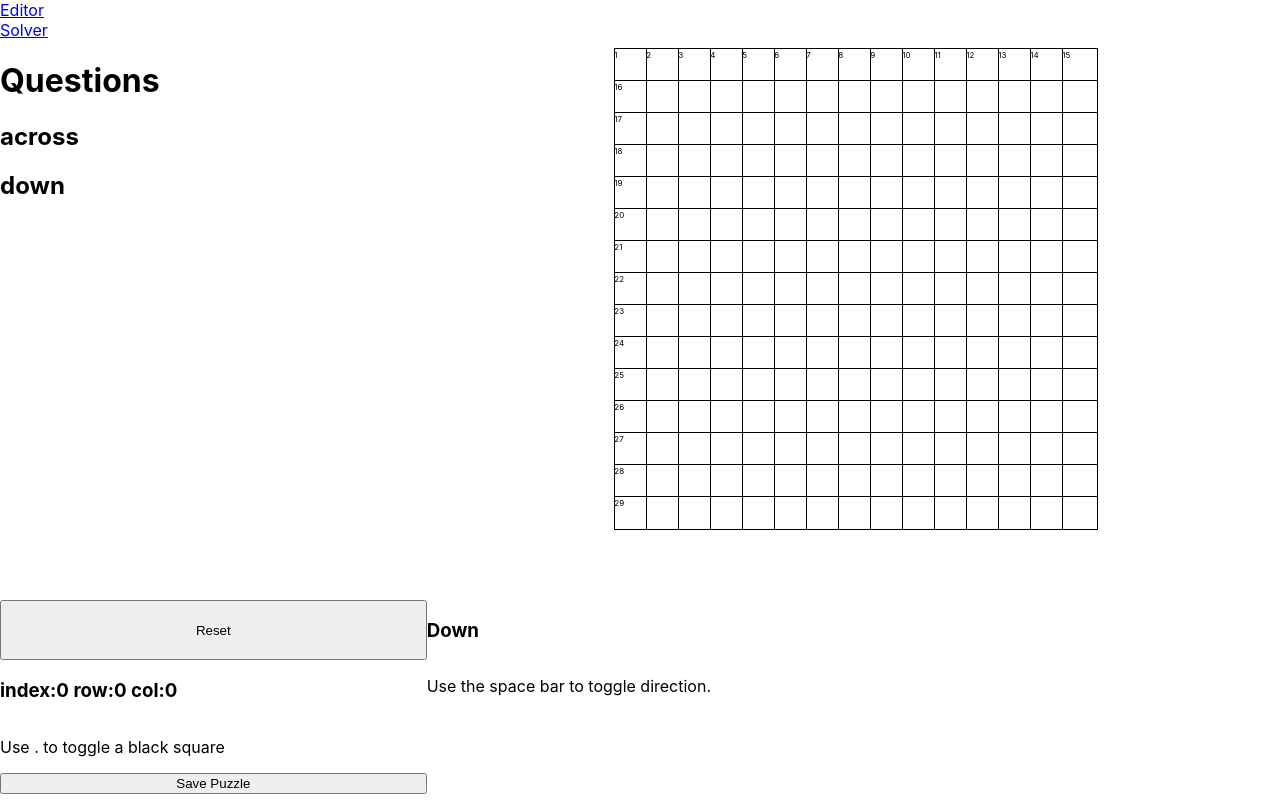
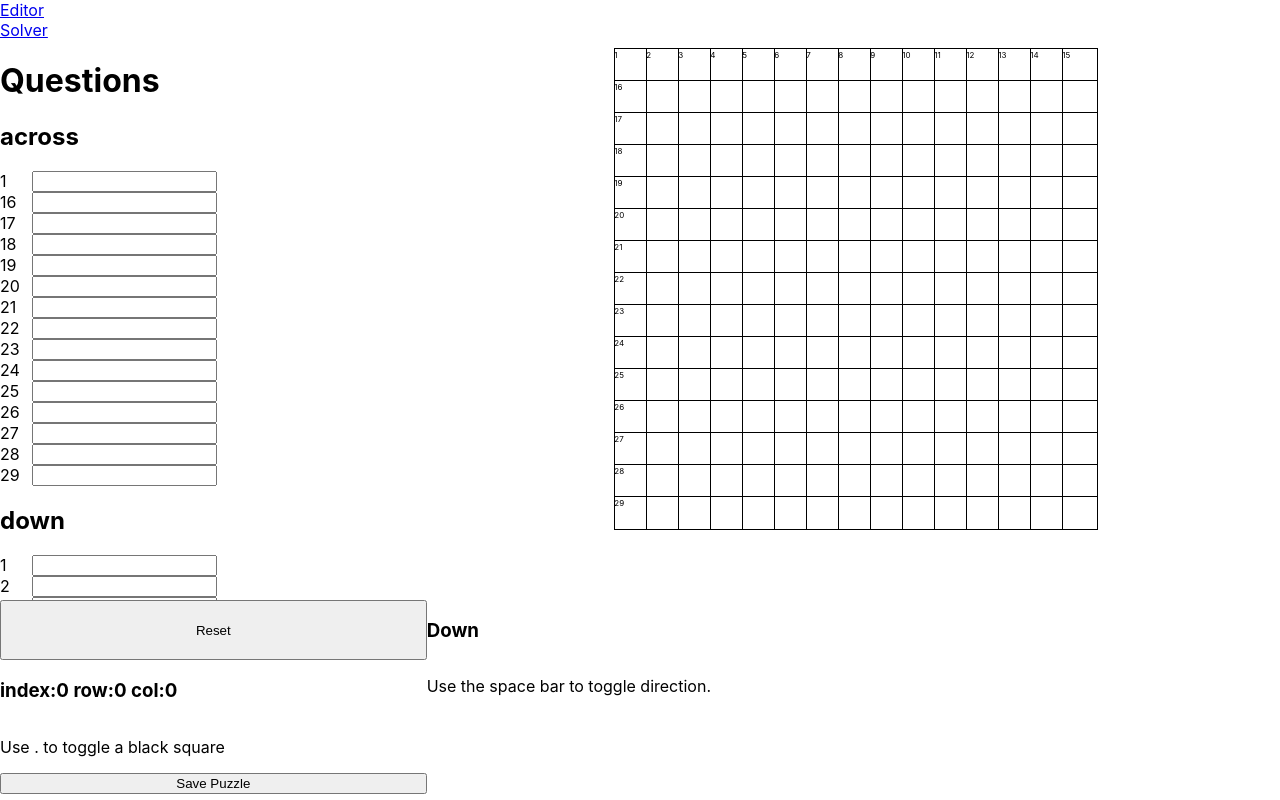
Before and after one commit to poozipotti/crooswordmaker, a React (Create React App) app: page /edit in a window 1280 px wide. Built offline with nearby package versions, Linux system fonts and the light colour scheme.

Commit message:
added input's to questions

```diff
--- a/src/components/Crossword/Editor.tsx
+++ b/src/components/Crossword/Editor.tsx
@@ -1,5 +1,5 @@
 import React, { useReducer } from "react";
-import Crossword, { Box, Questions } from "./Crossword";
+import Crossword, { Box, Questions, Question } from "./Crossword";
 
 export interface EditorState {
   boxes: Box[];
@@ -7,19 +7,41 @@ export interface EditorState {
   questions: Questions;
 }
 
-const initialState: EditorState = {
-  boxes: new Array(15 * 15)
-    .fill({ char: "", label: undefined })
-    .map((elem, i) => {
+const initialBoxes = () =>
+  new Array(15 * 15).fill({ char: "", label: undefined }).map((elem, i) => {
     if (i < 15) {
       return { ...elem, label: i + 1 };
     } else if (i % 15 === 0) {
       return { ...elem, label: i / 15 + 15 };
     }
     return elem;
-    }),
+  });
+const getQuestions = (boxes: Box[], questions: Questions) => {
+  return boxes.reduce(
+    (questionMap, elem, i) =>
+      elem.label
+        ? {
+            ...questionMap,
+            [elem.label]: {
+              down:
+                i < 15 || boxes[i - 15].char === "."
+                  ? questions[elem.label]?.down || ""
+                  : undefined,
+              across:
+                i % 15 === 0 || boxes[i - 1].char === "."
+                  ? questions[elem.label]?.across || ""
+                  : undefined
+            }
+          }
+        : questionMap,
+    {}
+  );
+};
+
+const initialState: EditorState = {
+  boxes: initialBoxes(),
   lastChanged: 0,
-  questions: {}
+  questions: getQuestions(initialBoxes(), {})
 };
 
 export type EditorActions =
@@ -33,9 +55,13 @@ export type EditorActions =
     }
   | {
       type: "RESET";
+    }
+  | {
+      type: "UPDATE_QUESTION";
+      payload: { [questionNumber: number]: Question };
     };
 
-function reducer(state: EditorState, action: EditorActions) {
+const reducer = (state: EditorState, action: EditorActions) => {
   switch (action.type) {
     case "SET_LETTER":
       const { index, newVal } = action.payload;
@@ -64,10 +90,15 @@ function reducer(state: EditorState, action: EditorActions) {
       };
     case "RESET":
       return initialState;
+    case "UPDATE_QUESTION":
+      return {
+        ...state,
+        questions: { ...state.questions, ...action.payload }
+      };
     default:
       throw new Error();
   }
-}
+};
 
 const updateLabels = (boxes: Box[]) => {
   let count = 1;
@@ -82,53 +113,63 @@ const updateLabels = (boxes: Box[]) => {
   );
 };
 
-const getQuestions = (boxes: Box[], questions: Questions) => {
-  return boxes.reduce(
-    (questionMap, elem, i) =>
-      elem.label
-        ? {
-            ...questionMap,
-            [elem.label]: {
-              down:
-                i < 15 || boxes[i - 15].char === "."
-                  ? /*questions[elem.label]?.down ||*/ `${
-                      15 - Math.floor(i / 15)
-                    }`
-                  : undefined,
-              across:
-                i % 15 === 0 || boxes[i - 1].char === "."
-                  ? /*questions[elem.label]?.across ||*/ 15 - (i % 15)
-                  : undefined
+const QuestionContainer: React.FC<{
+  question: Questions;
+  across: boolean;
+  dispatch: React.Dispatch<EditorActions>;
+}> = ({ question, across, dispatch }) => {
+  const [questionNumber, fullQuestion] = Object.entries(question)[0];
+  const questionText =
+    across ? fullQuestion.accross : fullQuestion.down;
+  return (
+    <div style={{ display: "flex", width: "100%" }}>
+      <div style={{ width: "2rem" }}>{questionNumber}</div>
+      <input
+        value={questionText}
+        onChange={e => {
+          dispatch({
+            type: "UPDATE_QUESTION",
+            payload: {
+              [questionNumber]: {
+                across: across ? e.target.value : fullQuestion.across,
+                down: !across ? e.target.value : fullQuestion.down
               }
             }
-        : questionMap,
-    {}
+          });
+        }}
+      />
+    </div>
   );
 };
 
-const QuestionContainer: React.FC<{ questions: Questions }> = ({
-  questions
-}) => (
+const QuestionsContainer: React.FC<{
+  questions: Questions;
+  dispatch: React.Dispatch<EditorActions>;
+}> = ({ questions, dispatch }) => (
   <div style={{ height: "70vh", overflow: "scroll" }}>
     <h1> Questions</h1>
     <h2> across </h2>
     <div>
       {Object.entries(questions)
-        .filter(([, question]) => question.across)
+        .filter(([, question]) => question.across !== undefined)
         .map(([questionNumber, question]) => (
-          <div key={`A${questionNumber}`}>{`${questionNumber}. ${
-            question.across || ""
-          }?`}</div>
+          <QuestionContainer
+            across={true}
+            question={{ [questionNumber]: question }}
+            dispatch={dispatch}
+          />
         ))}
     </div>
     <h2> down </h2>
     <div>
       {Object.entries(questions)
-        .filter(([, question]) => question.down)
+        .filter(([, question]) => question.down !== undefined)
         .map(([questionNumber, question]) => (
-          <div key={`D${questionNumber}`}>{`${questionNumber}. ${
-            question.down || ""
-          }?`}</div>
+          <QuestionContainer
+            across={false}
+            question={{ [questionNumber]: question }}
+            dispatch={dispatch}
+          />
         ))}
     </div>
   </div>
@@ -139,7 +180,7 @@ export const Editor: React.FC = () => {
 
   return (
     <div style={{ display: "grid", gridTemplate: "1fr / 1fr 2fr" }}>
-      <QuestionContainer questions={state.questions} />
+      <QuestionsContainer questions={state.questions} dispatch={dispatch} />
       <Crossword state={state} dispatch={dispatch} isEditable={true} />
       <div></div>
       <button>Save Puzzle</button>
```
Lines whose indentation alone changed are shown as unchanged.
